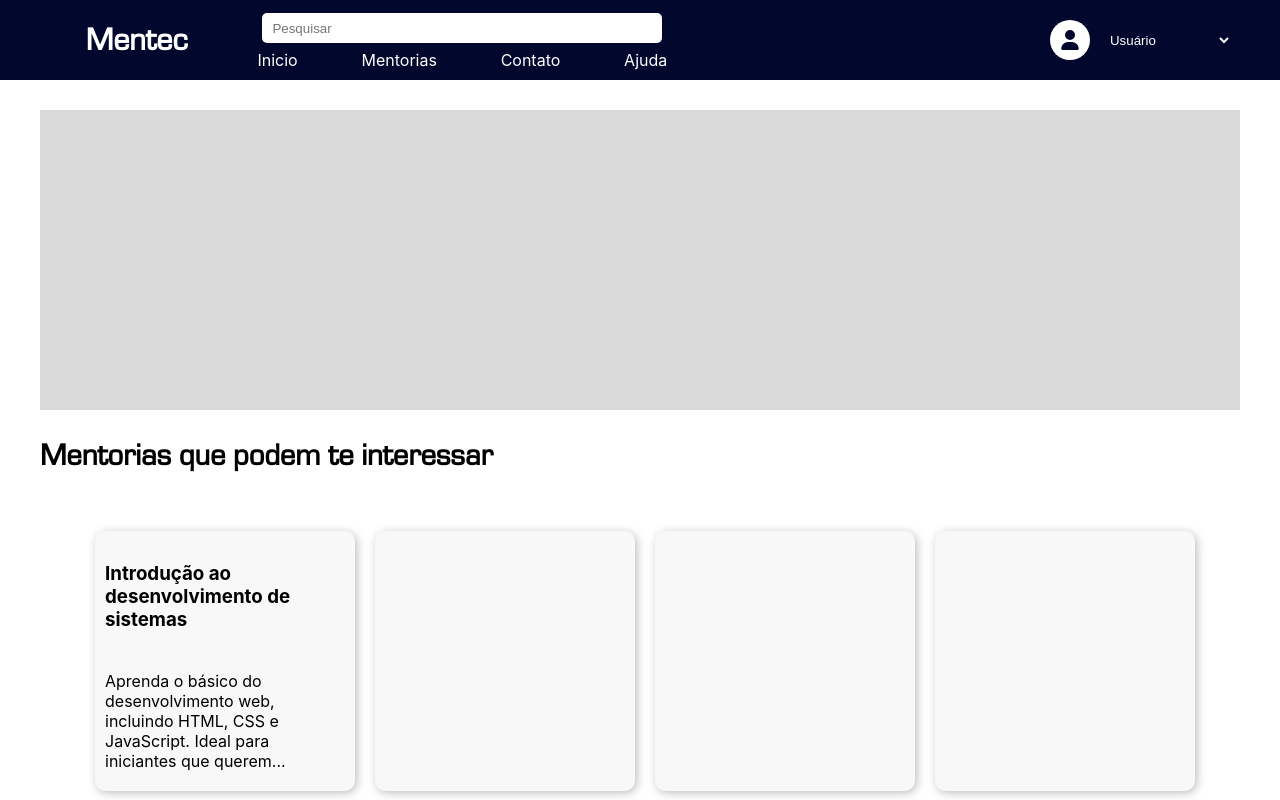
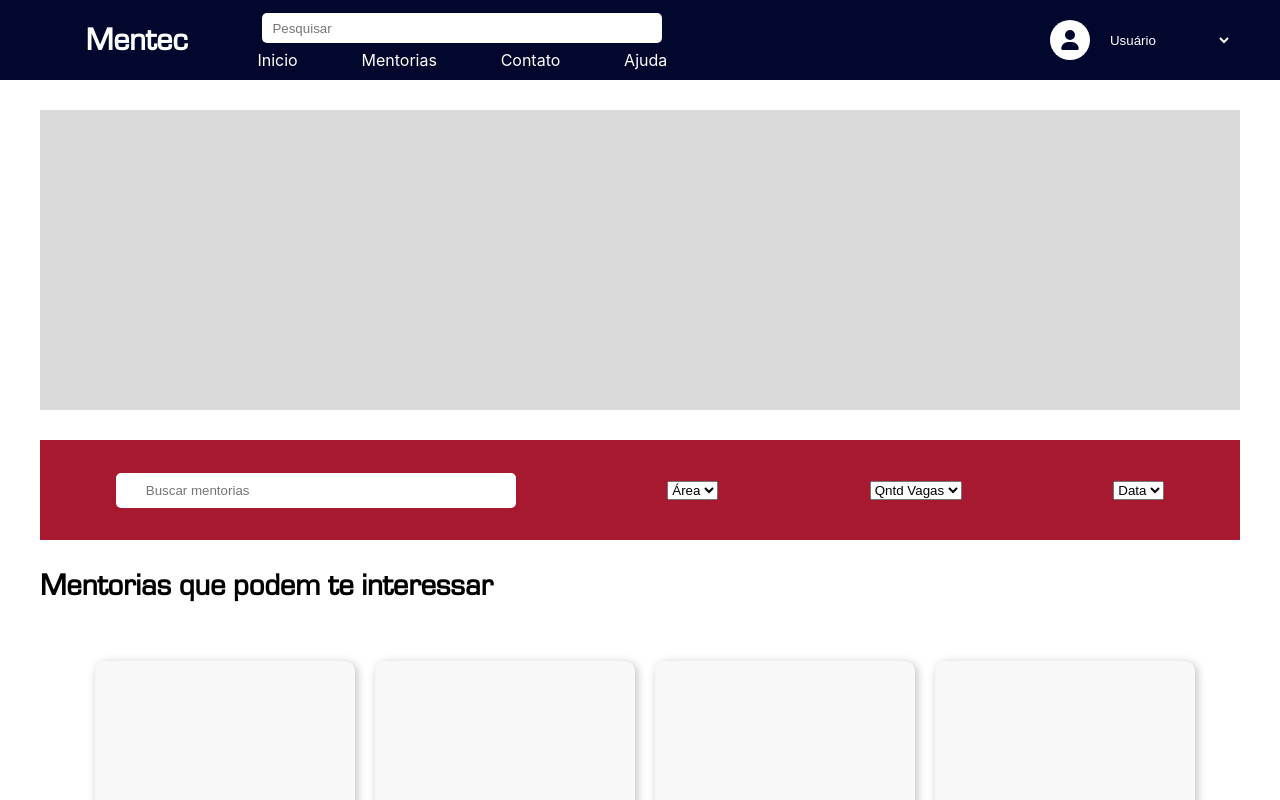
Before and after one commit to devGusta2/Mentec, a React (Create React App) app: page /Mentoring in a window 1280 px wide. Shown: the top 800 px of the page. Built offline with nearby package versions, Linux system fonts and the light colour scheme.

Commit message:
Mentoring page layout

```diff
--- a/src/Pages/Mentoring/Mentoring.module.css
+++ b/src/Pages/Mentoring/Mentoring.module.css
@@ -20,48 +20,8 @@
     flex-direction: column;
     justify-content: center;
     align-items: center;
+}
 
-
-
-}
-.card .cardRow:nth-child(1){
-    height: 50%;
-    width: 100%;
-    display: flex;
-    flex-direction: row;
-    padding: 10px;
-
-}
-.card .cardRow:nth-child(2){
-    height: 50%;
-    width: 100%;
-    padding: 10px;
-
-
-}
-.cardRow p{
-
-}
-.infoBox h3{
-
-}
-.infoBox:nth-child(1){
-    height: 100%;
-    width: 100%;
-    display: flex;
-    justify-content: center;
-    align-items: center;
-
-}
-.infoBox:nth-child(2){
-    height: 100%;
-    width: 70%;
-    display: flex;
-    justify-content: center;
-    align-items: center;
-    background-color: magenta;
-
-}
 .carGrid{
     display: grid;
     height: 100%;
@@ -80,3 +40,20 @@
     width: 1200px;
 
 }
+
+.filterBox{
+    width: 1200px;
+    height: 100px;
+    display: flex;
+    justify-content: space-around;
+    align-items: center;
+    background-color:#A6192E;
+}
+.searchBar{
+    border: 0;
+    outline: 0;
+    height: 35px;
+    width: 400px;
+    border-radius: 5px;
+    padding: 0 30px;
+}
--- a/src/Pages/Mentoring/index.js
+++ b/src/Pages/Mentoring/index.js
@@ -3,6 +3,7 @@ import styles from './Mentoring.module.css';
 import Header from '../../Components/Header/Header';
 import Footer from '../../Components/Footer/Footer';
 import Carousel from '../../Components/Carousel/Carousel';
+import { Link } from 'react-router-dom';
 function Home(){
     return(
         <div className={styles.home}>
@@ -11,21 +12,25 @@ function Home(){
                 <div className={styles.content}>
                     <div className={styles.mainContent}>
                         <Carousel/>
+                        <div className={styles.filterBox}>
+                            <input
+                            placeholder='Buscar mentorias'
+                            className={styles.searchBar}></input>
+                            <select>
+                                <option>Área</option>
+                            </select>
+                            <select>
+                                <option>Qntd Vagas</option>
+                            </select>
+                            <select>
+                                <option>Data</option>
+                            </select>
+
+                        </div>
                         <h1>Mentorias que podem te interessar</h1>
                         <div className={styles.carGrid}>
                             <div className={styles.card}>
-                                <div className={styles.cardRow}>
-                                    <div className={styles.infoBox}>
-                                        <h3>Introdução ao desenvolvimento de sistemas</h3>
-                                    </div>
 
-                                </div>
-                                <div className={styles.cardRow}>
-                                    <p>Aprenda o básico do desenvolvimento
-                                        web, incluindo HTML, CSS e JavaScript.
-                                         Ideal para iniciantes que querem...
-                                    </p>
-                                </div>
                             </div>
                             <div className={styles.card}></div>
                             <div className={styles.card}></div>
```
